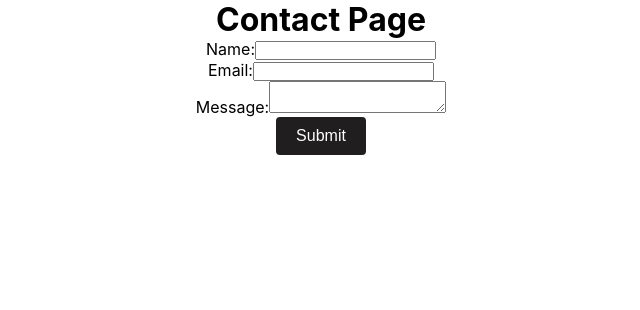
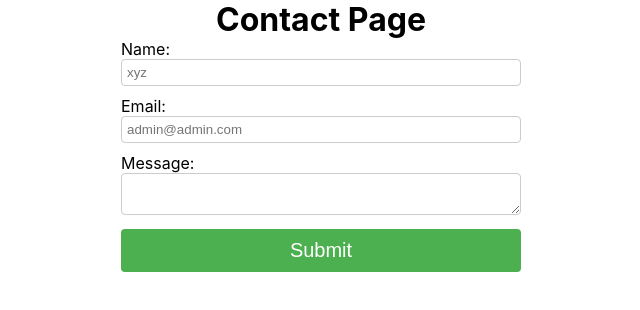
Before and after one commit to prabeshkhatakho/Nepalproj, a React (Create React App) app in the folder my-app/: page /ContactPage in a window 1280 px wide. Shown: the top 310 px of the page, without its empty margins (319-959 px from the left). Built offline with nearby package versions, Linux system fonts and the light colour scheme.

Commit message:
contactpage css

```diff
--- a/my-app/src/components/ContactPage.js
+++ b/my-app/src/components/ContactPage.js
@@ -24,6 +24,7 @@ const ContactPage = () => {
           <input
             type="text"
             id="name"
+            placeholder='xyz'
             value={name}
             onChange={(e) => setName(e.target.value)}
           />
@@ -33,6 +34,7 @@ const ContactPage = () => {
           <input
             type="email"
             id="email"
+            placeholder='admin@admin.com'
             value={email}
             onChange={(e) => setEmail(e.target.value)}
           />
--- a/my-app/src/components/contactpage.css
+++ b/my-app/src/components/contactpage.css
@@ -1,24 +1,45 @@
 .contactpage {
-    display: block;
-    text-align: center;
-
-
+  width: 400px;
+  margin: 0 auto;
 }
 
-.contactpage button{
-    background-color: #201e1e;
-    color: #fff;
-    padding: 10px 20px;
-    border: none;
-    border-radius: 4px;
-    cursor: pointer;
-    font-size: 16px;
+h1 {
+  text-align: center;
 }
 
-.contactpage button:hover {
-    background-color: #6507e9;
-  }
+form {
+  display: flex;
+  flex-direction: column;
+}
 
-  .contactpage h1 {
-    padding-top: 0px;
-  }
+.name,
+.email,
+.message {
+  margin-bottom: 10px;
+}
+
+label {
+  margin-bottom: 5px;
+}
+
+input,
+textarea {
+  width: 100%;
+  padding: 5px;
+  border: 1px solid #ccc;
+  border-radius: 4px;
+}
+
+button[type="submit"] {
+  width: 100%;
+  padding: 10px;
+  background-color: #4caf50;
+  color: white;
+  border: none;
+  border-radius: 4px;
+  cursor: pointer;
+}
+
+button[type="submit"]:hover {
+  background-color: #45a049;
+}
```
